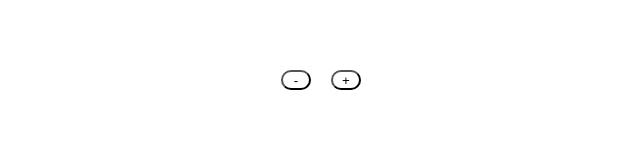
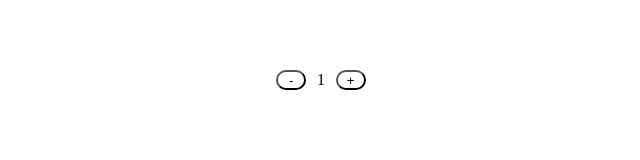
Before and after one commit to fidashn/react-hooks, a React (Create React App) app: page / in a window 1280 px wide. Shown: the part 120-280 px from the top of the page, without its empty margins (319-959 px from the left). Built offline with nearby package versions, Linux system fonts and the light colour scheme.

Commit message:
added an additional value

```diff
--- a/src/Components/Home.js
+++ b/src/Components/Home.js
@@ -5,7 +5,7 @@ function Home() {
     <div className='home-container'>
       <div className="counter">
         <button className='btn'>-</button>
-
+        1
         <button className='btn'>+</button>
         </div>
 
```
